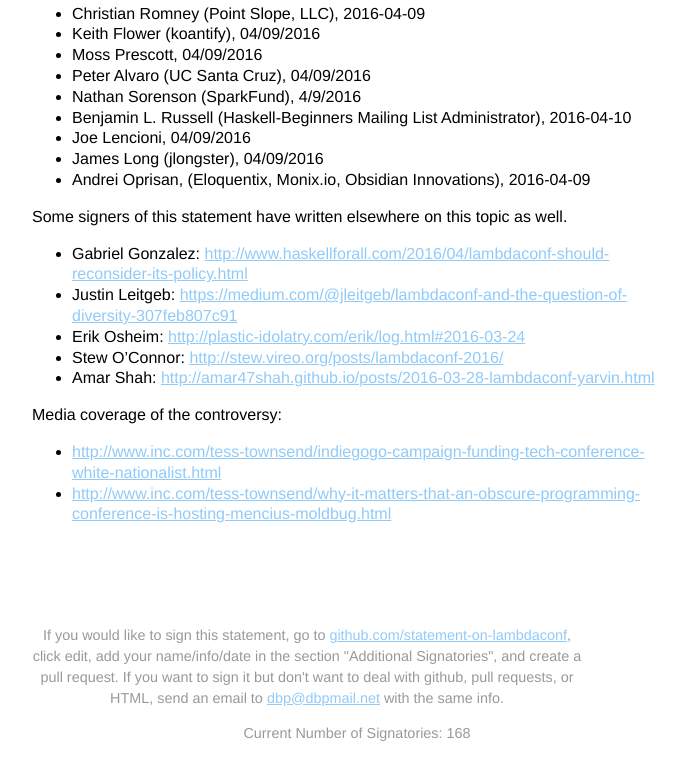
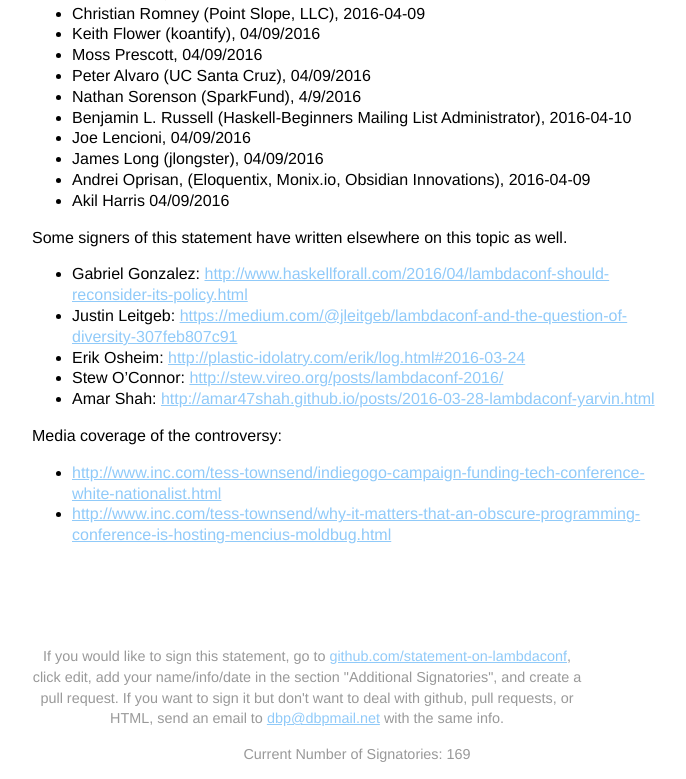
Before and after one commit to statement-on-lambdaconf/statement-on-lambdaconf.github.io, a plain HTML site: page index.html in a window 1280 px wide. Shown: the part 4074-4853 px from the top of the page, without its empty margins (283-969 px from the left). Before the commit the page ends 4832 px from the top, so only its background shows below. Drawn offline with Linux system fonts and the light colour scheme.

Commit message:
Add signer.

```diff
--- a/index.html
+++ b/index.html
@@ -215,6 +215,7 @@
       <li>Joe Lencioni, 04/09/2016</li>
       <li>James Long (jlongster), 04/09/2016</li>
       <li>Andrei Oprisan, (Eloquentix, Monix.io, Obsidian Innovations), 2016-04-09</li>
+      <li>Akil Harris 04/09/2016</li>
       <!-- NOTE(dbp 2016-04-02): To include yourself, add another <li>
            with your name, info, and the date, and then make a pull request! -->
     </ul>
```
